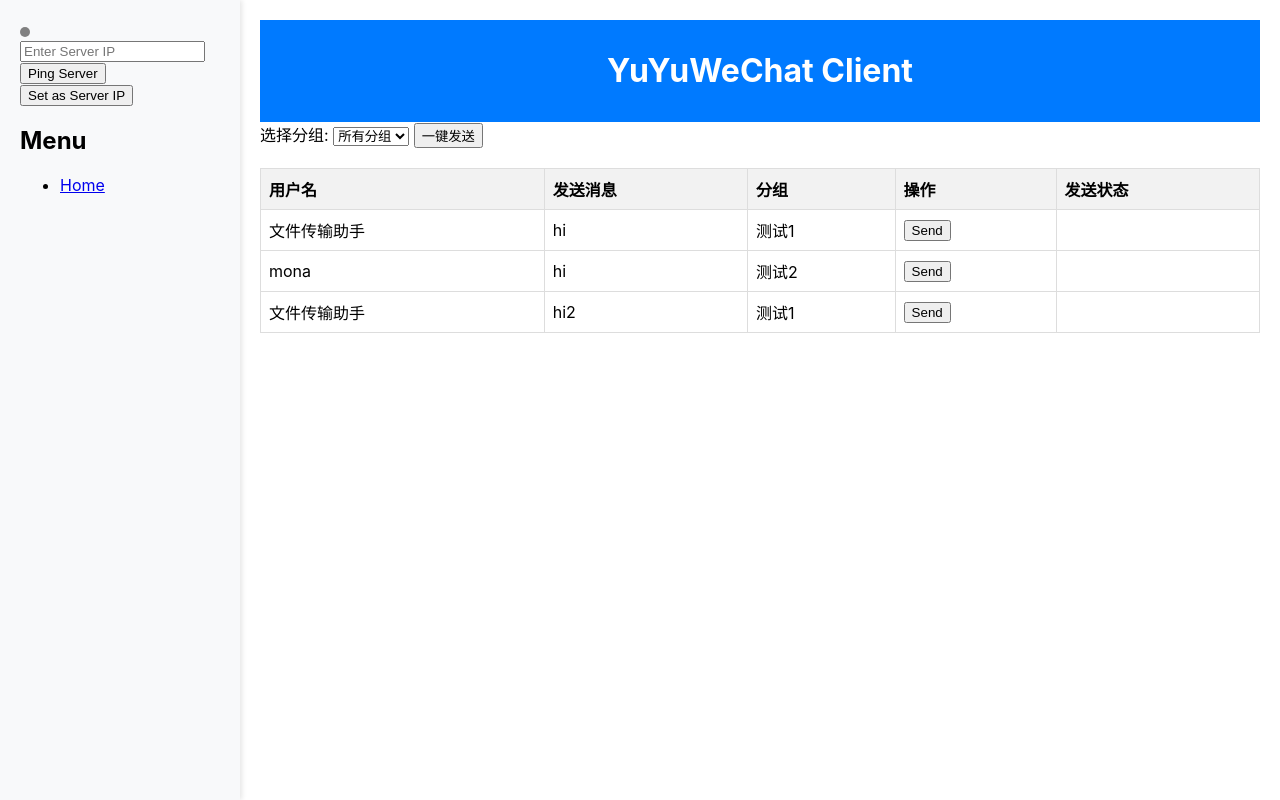
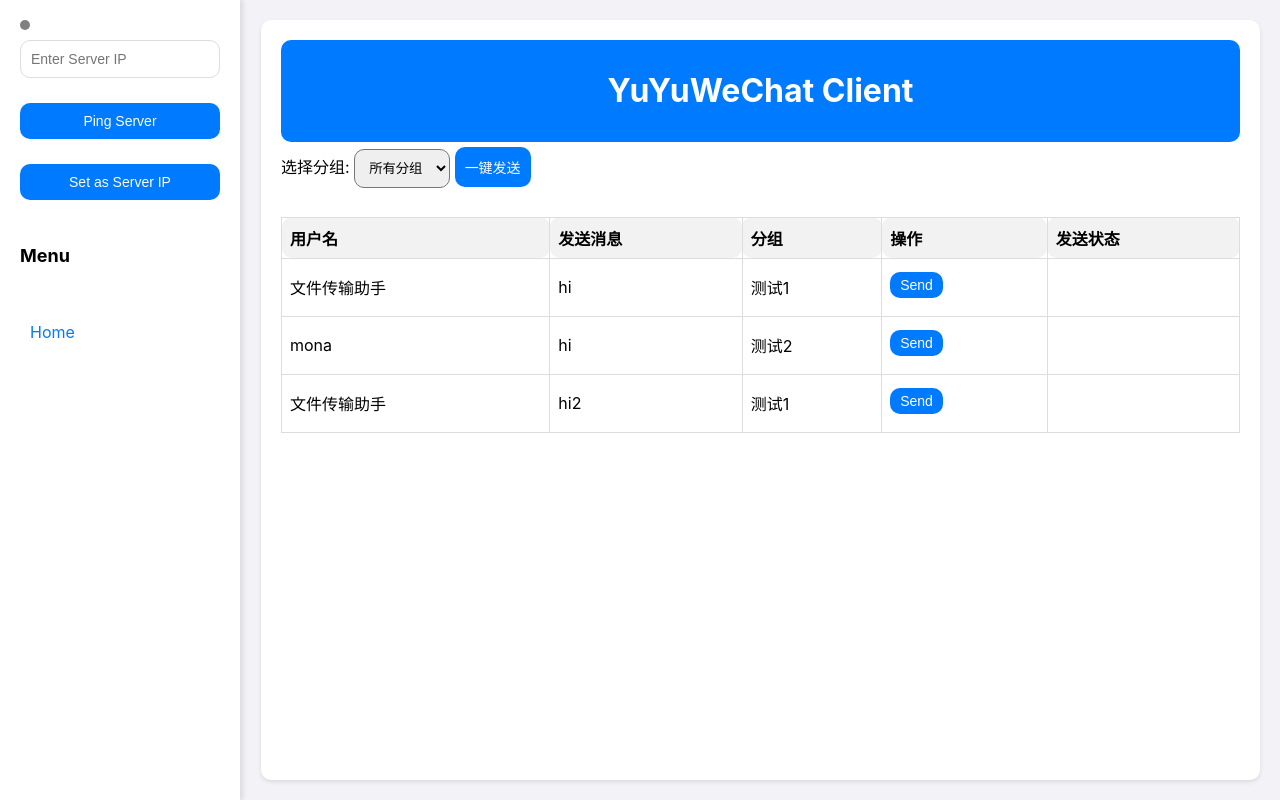
Before and after one commit to xieyumc/YuYuWechatV2, a Django app: page / in a window 1280 px wide. Run offline with Django 4.2, Linux system fonts and the light colour scheme; data comes from the database, SQL or seed files in the repository.

Commit message:
fix：美化界面

```diff
--- a/YuYuWechatV2_Client/client_app/templates/home.html
+++ b/YuYuWechatV2_Client/client_app/templates/home.html
@@ -11,18 +11,84 @@
             padding: 0;
             display: flex;
             height: 100vh;
+            background-color: #f2f2f7; /* Apple风格背景色 */
         }
 
         .sidebar {
             width: 200px;
-            background-color: #f8f9fa;
+            background-color: #ffffff;
             padding: 20px;
             box-shadow: 2px 0 5px rgba(0, 0, 0, 0.1);
+            display: flex;
+            flex-direction: column;
+            gap: 20px; /* 新增间距 */
+            border-right: 1px solid #e0e0e0;
+        }
+
+        #connectForm {
+            display: flex;
+            flex-direction: column;
+            gap: 10px; /* 新增间距 */
+        }
+
+        #connectForm input, #connectForm button {
+            padding: 10px; /* 增加内边距 */
+            margin-bottom: 10px; /* 增加外边距 */
+            font-size: 14px; /* 调整字体大小 */
+            border: 1px solid #ddd;
+            border-radius: 10px; /* 圆角矩形化 */
+        }
+
+        #connectForm button, button[type="submit"], .content button[type="button"] {
+            background-color: #007aff;
+            color: white;
+            border: none;
+            cursor: pointer;
+            padding: 10px;
+            margin-bottom: 10px; /* 增加外边距 */
+            font-size: 14px; /* 调整字体大小 */
+            border-radius: 10px; /* 圆角矩形化 */
+            transition: background-color 0.3s ease;
+        }
+
+        #connectForm button:hover, button[type="submit"]:hover, .content button[type="button"]:hover {
+            background-color: #005bb5;
+        }
+
+        h2 {
+            font-size: 18px; /* 调整标题大小 */
+            margin-bottom: 10px; /* 增加外边距 */
+        }
+
+        ul {
+            list-style: none;
+            padding: 0;
+        }
+
+        ul li {
+            margin-bottom: 10px; /* 增加外边距 */
+        }
+
+        ul li a {
+            text-decoration: none;
+            color: #007aff;
+            padding: 10px;
+            display: block;
+            border-radius: 10px; /* 圆角矩形化 */
+            transition: background-color 0.3s ease;
+        }
+
+        ul li a:hover {
+            background-color: #e0e0e0;
         }
 
         .content {
             flex: 1;
             padding: 20px;
+            background-color: #ffffff;
+            border-radius: 10px; /* 圆角矩形化 */
+            box-shadow: 0 2px 4px rgba(0, 0, 0, 0.1);
+            margin: 20px;
         }
 
         .topbar {
@@ -30,6 +96,7 @@
             color: white;
             padding: 10px;
             text-align: center;
+            border-radius: 10px; /* 圆角矩形化 */
         }
 
         table {
@@ -40,6 +107,7 @@
 
         table, th, td {
             border: 1px solid #ddd;
+            border-radius: 10px; /* 圆角矩形化 */
         }
 
         th, td {
@@ -53,6 +121,17 @@
 
         .status-message {
             transition: opacity 0.5s ease; /* 平滑过渡效果 */
+        }
+
+        select, button {
+            border-radius: 10px; /* 圆角矩形化 */
+            padding: 10px;
+            margin: 5px 0;
+        }
+
+        button[type="submit"] {
+            width: auto; /* 合理大小 */
+            padding: 5px 10px; /* 调整内边距 */
         }
     </style>
     <script>
@@ -72,7 +151,7 @@
 </head>
 <body>
 <div class="sidebar">
-        <form id="connectForm" method="post" action="">
+    <form id="connectForm" method="post" action="">
         {% csrf_token %}
         <span id="pingStatus"
               style="height: 10px; width: 10px; background-color: gray; border-radius: 50%; display: inline-block; vertical-align: middle; margin-right: 5px;"></span>
```
